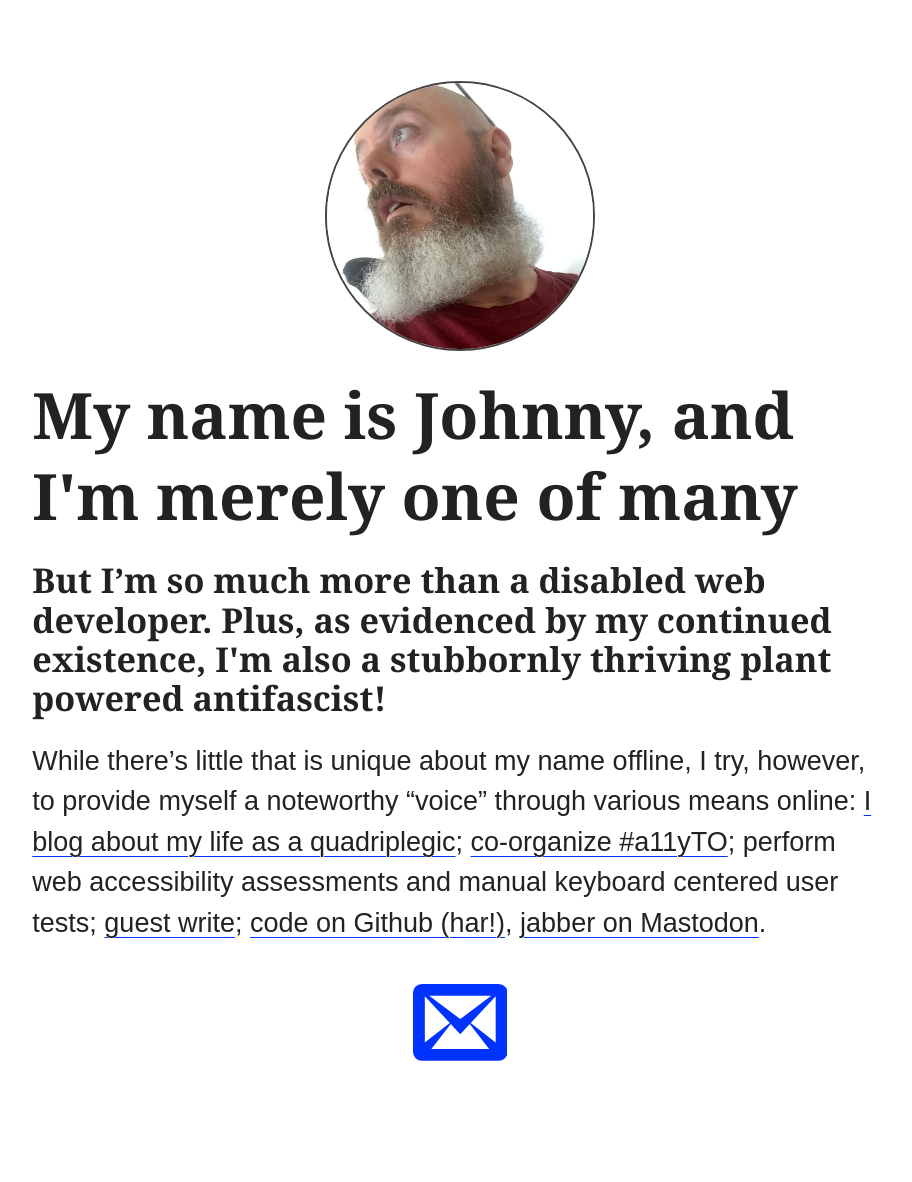
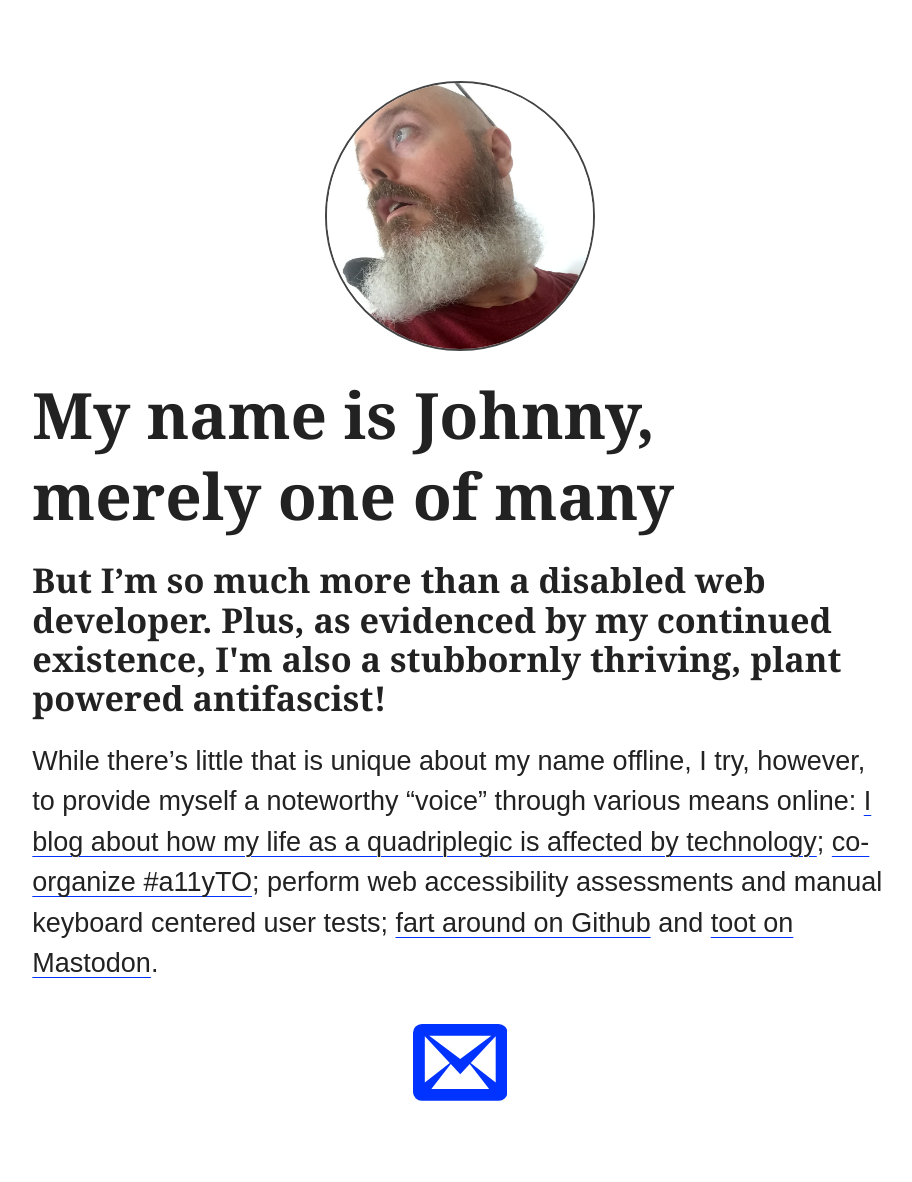
Before and after one commit to abledaccess/johnnydaux.org, a Jekyll site: the page built from index.md, in a window 1280 px wide. Shown: the whole page, without its empty margins (180-1092 px from the left). Built offline with Jekyll 4.4.1, drawn with Linux system fonts in a browser that asks for light colours; some web fonts are replaced; before the commit the page ends 1142 px from its top, so only the background shows below that; some of the changed lines change nothing that is shown.

Commit message:
Update copy

```diff
--- a/_config.yml
+++ b/_config.yml
@@ -13,8 +13,8 @@
 # you will see them accessed via {{ site.title }}, {{ site.email }}, and so on.
 # You can create any custom variable you would like, and they will be accessible
 # in the templates via {{ site.myvariable }}.
-title: "My name is Johnny, and I'm merely one of many"
-description: "But I’m so much more than a disabled web developer. Plus, as evidenced by my continued existence, I'm also a stubbornly thriving plant powered antifascist!"
+title: "My name is Johnny, merely one of many"
+description: "But I’m so much more than a disabled web developer. Plus, as evidenced by my continued existence, I'm also a stubbornly thriving, plant powered antifascist!"
 email: hi@johnnydaux.org
 baseurl: "" # the subpath of your site, e.g. /blog
 url: "http://johnnydaux.org/" # the base hostname & protocol for your site, e.g. http://example.com
--- a/index.md
+++ b/index.md
@@ -9,4 +9,4 @@
 
 <p class="intro">{{ site.description }}</p>
 
-While there's little that is unique about my name offline, I try, however, to provide myself a noteworthy "voice" through various means online: [I blog about my life as a quadriplegic](https://abledaccess.com); [co-organize #a11yTO](http://a11yto.com); perform web accessibility assessments and manual keyboard centered user tests; [guest write](http://simplyaccessible.com/article/being-disabled-can-be-lame/); [code on Github (har!)](https://github.com/abledaccess/), <a rel="me" href="https://mastodon.social/@johnnydaux">jabber on Mastodon</a>.
+While there's little that is unique about my name offline, I try, however, to provide myself a noteworthy "voice" through various means online: [I blog about how my life as a quadriplegic is affected by technology](https://abledaccess.com); [co-organize #a11yTO](http://a11yto.com); perform web accessibility assessments and manual keyboard centered user tests; [fart around on Github](https://github.com/abledaccess/) and <a rel="me" href="https://mastodon.social/@johnnydaux">toot on Mastodon</a>.
```
Also changed, not shown: Gemfile.lock.
